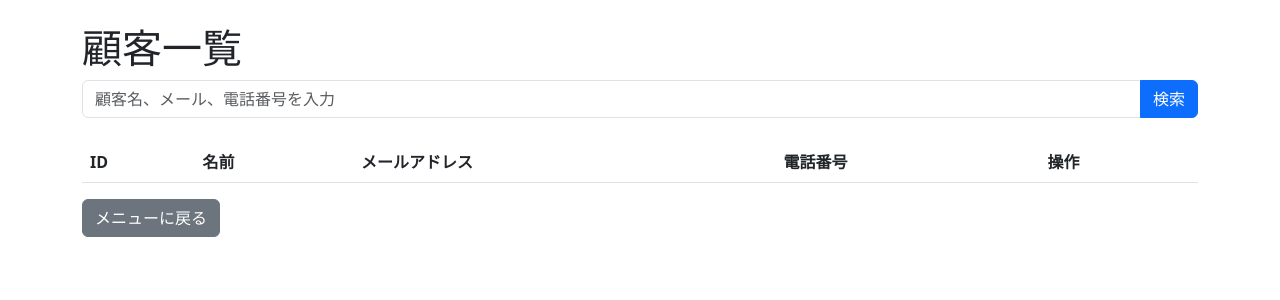
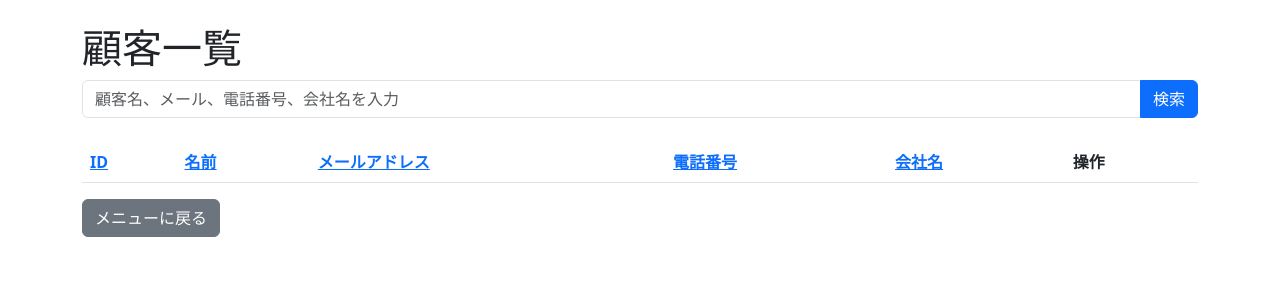
Before and after one commit to sk04237/customer_managementsystem, a Flask app: page /customers in a window 1280 px wide. Shown: the part 56-356 px from the top of the page. Run offline with Flask 3, Linux system fonts and the light colour scheme; lists and menus that the app fills with data are empty.

Commit message:
Update view_customers.html

```diff
--- a/app/templates/view_customers.html
+++ b/app/templates/view_customers.html
@@ -8,7 +8,7 @@
 <!-- 検索フォーム -->
 <form method="GET" action="/search_customers" class="mb-4">
     <div class="input-group">
-        <input type="text" name="query" class="form-control" placeholder="顧客名、メール、電話番号を入力" required>
+        <input type="text" name="query" class="form-control" placeholder="顧客名、メール、電話番号、会社名を入力" required>
         <button type="submit" class="btn btn-primary">検索</button>
     </div>
 </form>
@@ -16,10 +16,11 @@
 <table class="table table-striped">
     <thead>
         <tr>
-            <th>ID</th>
-            <th>名前</th>
-            <th>メールアドレス</th>
-            <th>電話番号</th>
+            <th><a href="?sort_by=id&sort_order={{ 'desc' if sort_by == 'id' and sort_order == 'asc' else 'asc' }}">ID</a></th>
+            <th><a href="?sort_by=name&sort_order={{ 'desc' if sort_by == 'name' and sort_order == 'asc' else 'asc' }}">名前</a></th>
+            <th><a href="?sort_by=email&sort_order={{ 'desc' if sort_by == 'email' and sort_order == 'asc' else 'asc' }}">メールアドレス</a></th>
+            <th><a href="?sort_by=phone&sort_order={{ 'desc' if sort_by == 'phone' and sort_order == 'asc' else 'asc' }}">電話番号</a></th>
+            <th><a href="?sort_by=company&sort_order={{ 'desc' if sort_by == 'company' and sort_order == 'asc' else 'asc' }}">会社名</a></th>
             <th>操作</th>
         </tr>
     </thead>
@@ -30,6 +31,7 @@
             <td>{{ customer.name }}</td>
             <td>{{ customer.email }}</td>
             <td>{{ customer.phone }}</td>
+            <td>{{ customer.company }}</td>
             <td>
                 <a href="{{ url_for('main.edit_customer', customer_id=customer.id) }}" class="btn btn-sm btn-warning">編集</a>
                 <form method="POST" action="{{ url_for('main.delete_customer', customer_id=customer.id) }}" style="display:inline;">
```
